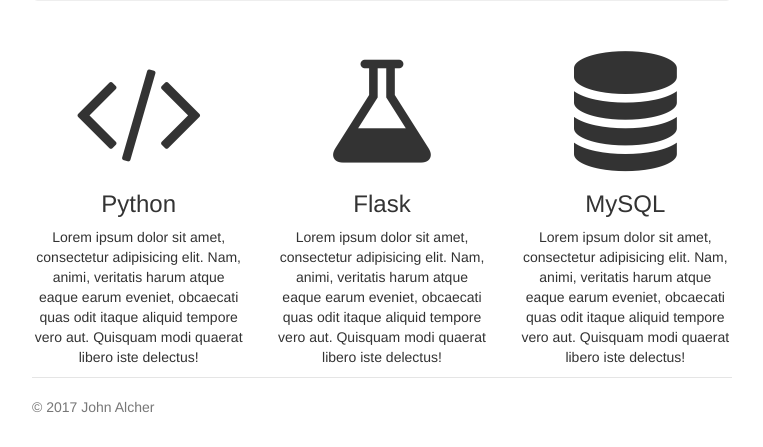
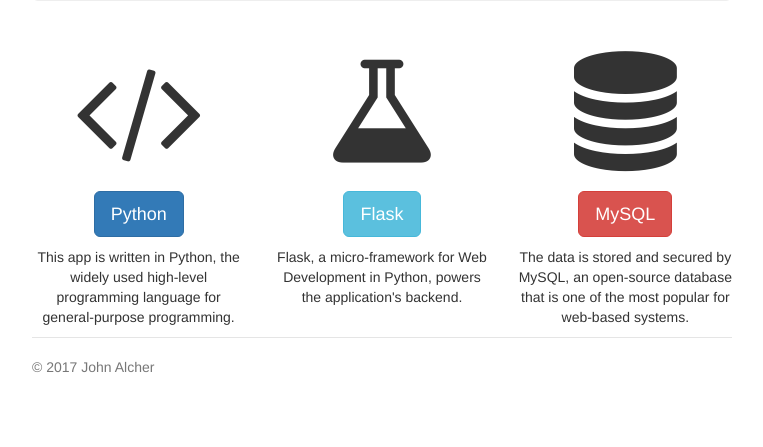
Before and after one commit to alchermd/flask-todo-app, a Flask app: page / in a window 1280 px wide. Shown: the part 410-857 px from the top of the page, without its empty margins (258-1021 px from the left). After the commit the page ends 783 px from the top, so only its background shows below. Run offline with Flask 2, Linux system fonts and the light colour scheme; some libraries are stand-ins or nearby versions.

Commit message:
Replace dummy text with information about the tech stack used in the application.

```diff
--- a/app/templates/home.html
+++ b/app/templates/home.html
@@ -15,18 +15,18 @@
     <div class="row text-center">
         <div class="col-md-4">
             <h2><i class="fa fa-code fa-4x" aria-hidden="true"></i></h2>
-            <h3>Python</h3>
-            <p>Lorem ipsum dolor sit amet, consectetur adipisicing elit. Nam, animi, veritatis harum atque eaque earum eveniet, obcaecati quas odit itaque aliquid tempore vero aut. Quisquam modi quaerat libero iste delectus!</p>
+            <h3><a href="http://www.python.org" class="btn btn-primary btn-lg" target="_blank">Python</a></h3>
+            <p>This app is written in Python, the widely used high-level programming language for general-purpose programming.</p>
         </div>
         <div class="col-md-4">
             <h2><i class="fa fa-flask fa-4x" aria-hidden="true"></i></h2>
-            <h3>Flask</h3>
-            <p>Lorem ipsum dolor sit amet, consectetur adipisicing elit. Nam, animi, veritatis harum atque eaque earum eveniet, obcaecati quas odit itaque aliquid tempore vero aut. Quisquam modi quaerat libero iste delectus!</p>
+            <h3><a href="http://flask.pocoo.org/docs/0.12/" target="_blank" class="btn btn-info  btn-lg">Flask</a></h3>
+            <p>Flask, a micro-framework for Web Development in Python, powers the application's backend.</p>
         </div>
         <div class="col-md-4">
             <h2><i class="fa fa-database fa-4x" aria-hidden="true"></i></h2>
-            <h3>MySQL</h3>
-            <p>Lorem ipsum dolor sit amet, consectetur adipisicing elit. Nam, animi, veritatis harum atque eaque earum eveniet, obcaecati quas odit itaque aliquid tempore vero aut. Quisquam modi quaerat libero iste delectus!</p>
+            <h3><a href="https://www.mysql.com/" target="_blank" class="btn btn-danger btn-lg">MySQL</a></h3>
+            <p>The data is stored and secured by MySQL, an open-source database that is one of the most popular for web-based systems.</p>
         </div>
     </div>
 {% endblock %}
```
